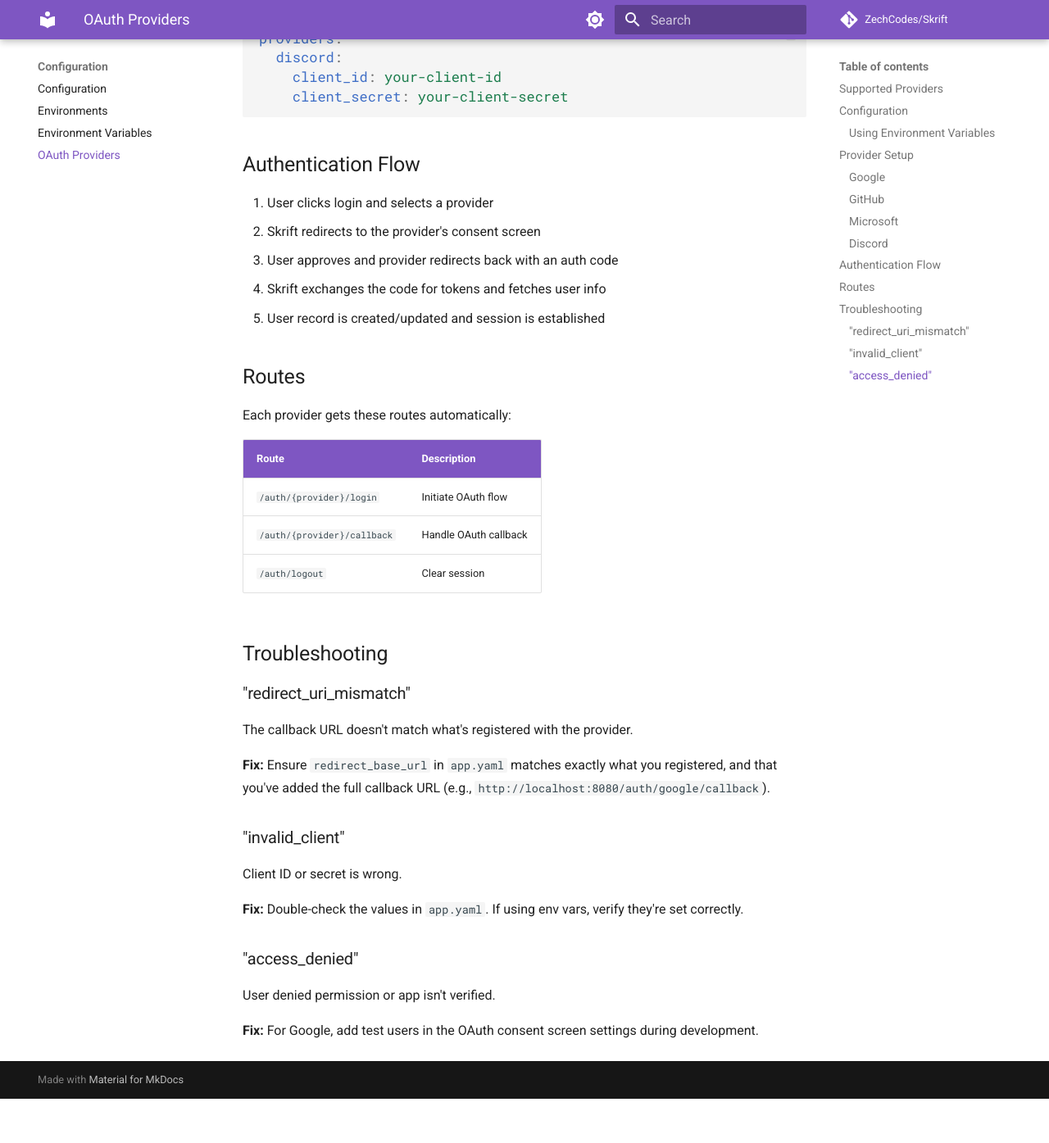
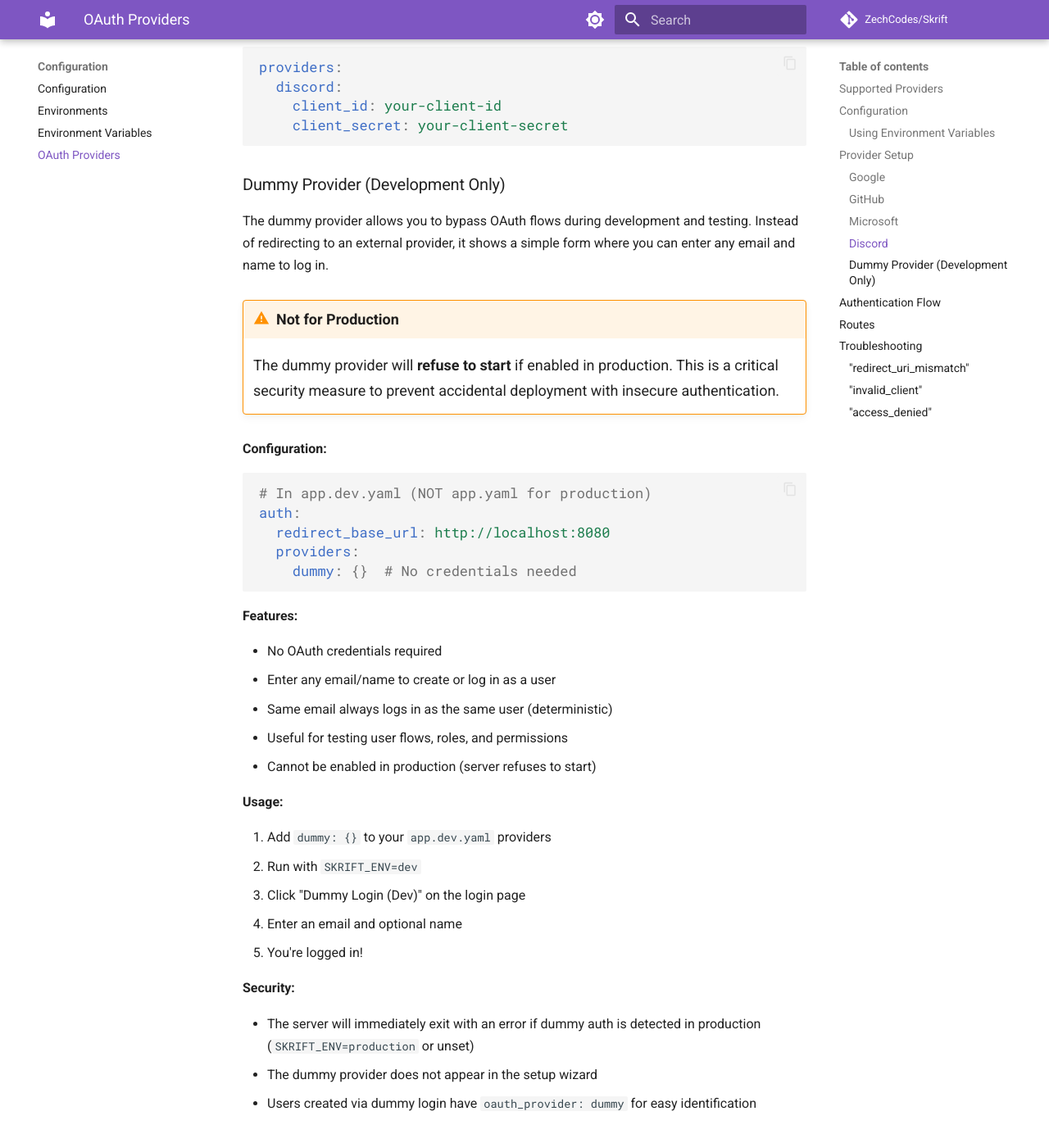
Before and after one commit to ZechCodes/Skrift, an MkDocs documentation site: the page built from docs/configuration/auth-providers.md, in a window 1280 px wide and 1400 px high, scrolled down 2828 px. Shown: the top 1395 px of the window at 82% size. Built offline with MkDocs 1.6.1 and Material for MkDocs 9.7.7, drawn with Linux system fonts in a browser that asks for light colours; comment, search, counter and statistics services are not loaded; before the commit the page ends 4169 px from its top, so only the background shows below that; some of the changed text lies outside the part shown.

Commit message:
Document dummy authentication provider
Add documentation for the development-only dummy auth provider:

- Add to supported providers list
- Document configuration (no credentials needed)
- Explain usage and security measures
- Note production safety check behavior

Co-Authored-By: Claude Opus 4.5 <noreply@anthropic.com>

````diff
--- a/docs/configuration/auth-providers.md
+++ b/docs/configuration/auth-providers.md
@@ -10,6 +10,7 @@ Skrift supports multiple OAuth providers for authentication. The setup wizard co
 - Discord
 - Facebook
 - Twitter/X
+- **Dummy** (development/testing only)
 
 ## Configuration
 
@@ -109,6 +110,45 @@ providers:
     client_secret: your-client-secret
 ```
 
+### Dummy Provider (Development Only)
+
+The dummy provider allows you to bypass OAuth flows during development and testing. Instead of redirecting to an external provider, it shows a simple form where you can enter any email and name to log in.
+
+!!! warning "Not for Production"
+    The dummy provider will **refuse to start** if enabled in production. This is a critical security measure to prevent accidental deployment with insecure authentication.
+
+**Configuration:**
+
+```yaml
+# In app.dev.yaml (NOT app.yaml for production)
+auth:
+  redirect_base_url: http://localhost:8080
+  providers:
+    dummy: {}  # No credentials needed
+```
+
+**Features:**
+
+- No OAuth credentials required
+- Enter any email/name to create or log in as a user
+- Same email always logs in as the same user (deterministic)
+- Useful for testing user flows, roles, and permissions
+- Cannot be enabled in production (server refuses to start)
+
+**Usage:**
+
+1. Add `dummy: {}` to your `app.dev.yaml` providers
+2. Run with `SKRIFT_ENV=dev`
+3. Click "Dummy Login (Dev)" on the login page
+4. Enter an email and optional name
+5. You're logged in!
+
+**Security:**
+
+- The server will immediately exit with an error if dummy auth is detected in production (`SKRIFT_ENV=production` or unset)
+- The dummy provider does not appear in the setup wizard
+- Users created via dummy login have `oauth_provider: dummy` for easy identification
+
 ## Authentication Flow
 
 1. User clicks login and selects a provider
````
